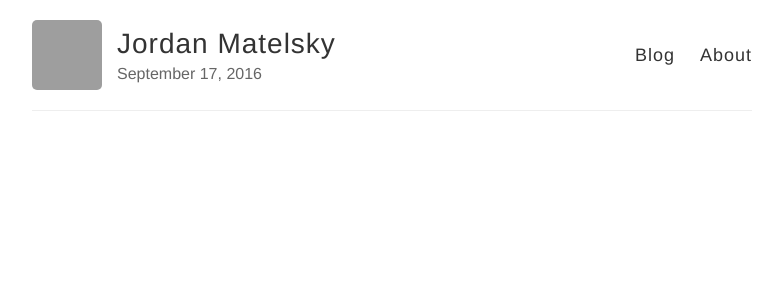
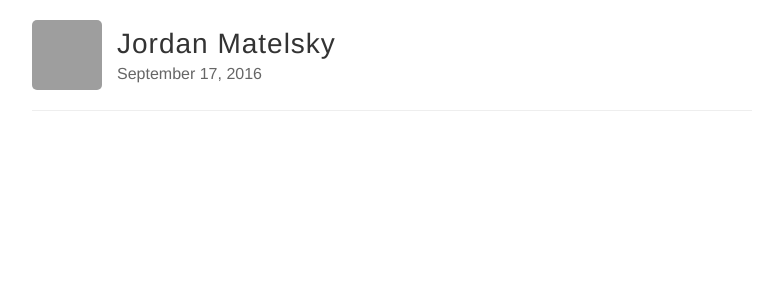
Before and after one commit to j6k4m8/photo-journal, a Jekyll site: the page built from index.html, in a window 1280 px wide. Shown: the top 300 px of the page, without its empty margins (248-1030 px from the left). Built offline with Jekyll 4.4.1, drawn with Linux system fonts in a browser that asks for light colours; grey boxes are pictures that could not be loaded.

Commit message:
Update default.html

```diff
--- a/_layouts/default.html
+++ b/_layouts/default.html
@@ -21,17 +21,12 @@
     <div class="wrapper-masthead">
       <div class="container">
         <header class="masthead clearfix">
-          <a href="{{ site.baseurl }}/" class="site-avatar"><img src="{{ site.avatar }}" /></a>
+          <a href="http://blog.jordan.matelsky.com/photo-journal/" class="site-avatar"><img src="{{ site.avatar }}" /></a>
 
           <div class="site-info">
             <h1 class="site-name"><a href="http://jordan.matelsky.com">{{ site.name }}</a></h1>
             <p class="site-description">{{ site.description }}</p>
           </div>
-
-          <nav>
-            <a href="{{ site.baseurl }}/">Blog</a>
-            <a href="{{ site.baseurl }}/about">About</a>
-          </nav>
         </header>
       </div>
     </div>
```
